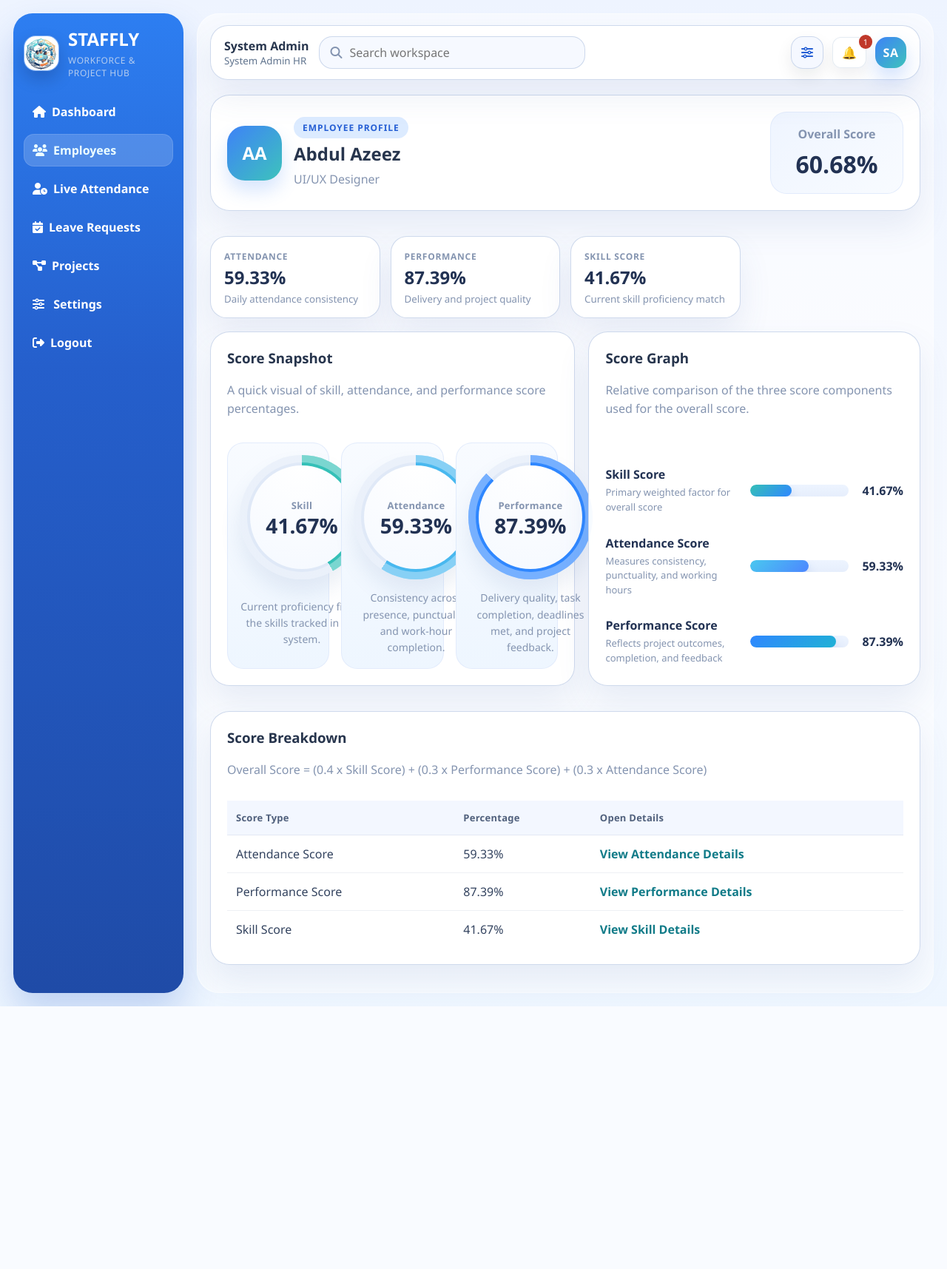
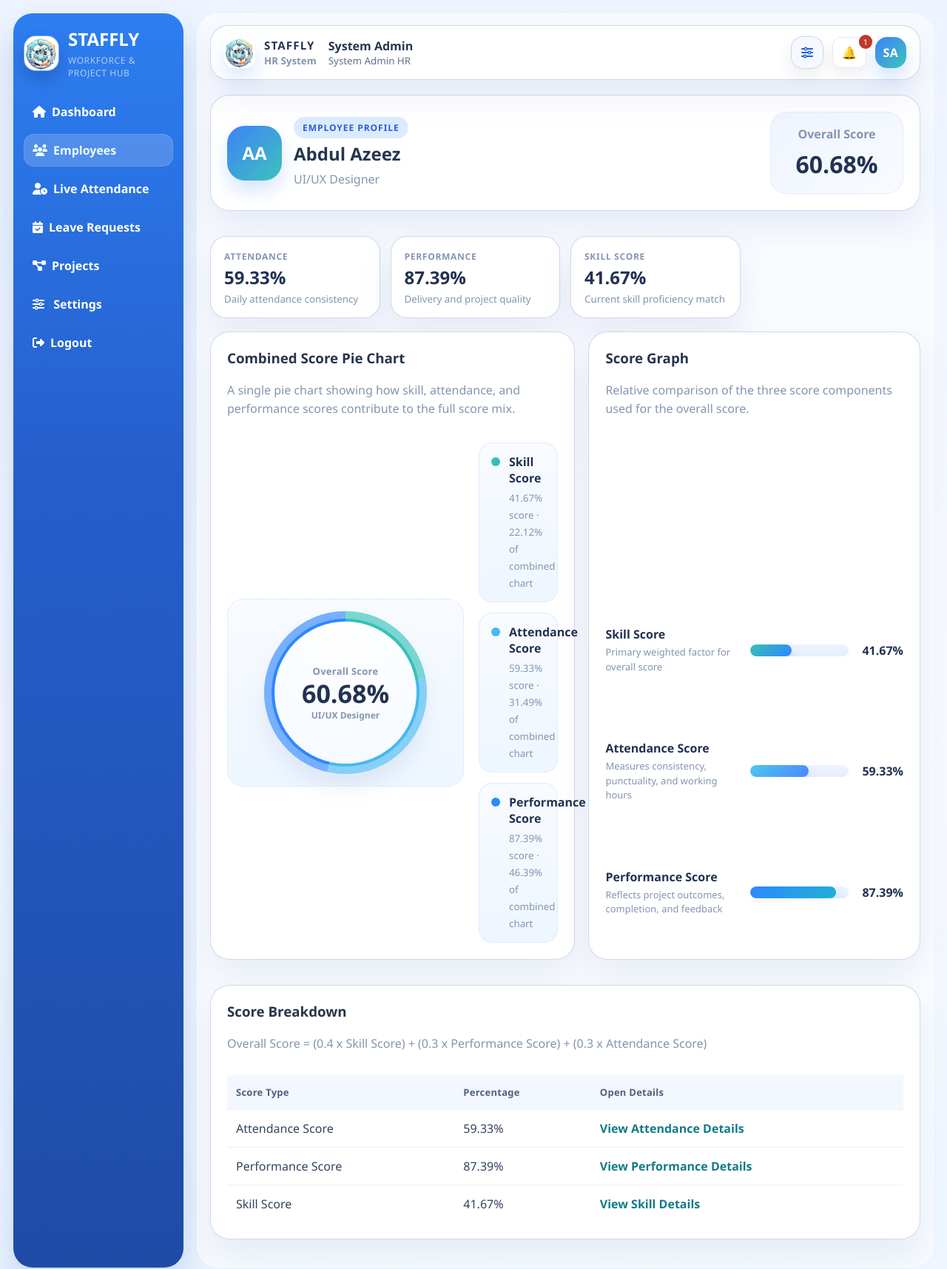
Before and after one commit to sriharshini-std/HR-AI-System, a Flask app: page /employees/2/overall-scores in a window 1280 px wide. Shown: the top 1715 px of the page at 74% size. Before the commit the page ends 1360 px from the top, so only its background shows below. Run offline with Flask 3, Linux system fonts and the light colour scheme; a user stored in the database is signed in; data comes from the database, SQL or seed files in the repository; both versions use the stored data as it was after the commit.

Commit message:
Changes in cards in dashoard

```diff
--- a/HR_Project/routes/auth_routes.py
+++ b/HR_Project/routes/auth_routes.py
@@ -6,11 +6,6 @@ from flask import Blueprint, flash, redirect, render_template, request, session,
 
 from constants import ALERT_PREFERENCE_FIELDS, DEADLINE_ALERT_OPTIONS
 from models import AttendanceRecord, DailyProjectReport, Notification, Project, ProjectAssignment, User, db
-from notification_utils import (
-    get_sendgrid_settings_display,
-    save_sendgrid_settings,
-    sendgrid_configured,
-)
 from recommendation_engine import (
     calculate_attendance_score,
     calculate_overall_employee_score,
@@ -428,18 +423,8 @@ def settings():
             flash("Alert preferences saved.", "success")
             return redirect(url_for("auth.settings"))
 
-        if user.role != "Admin":
-            flash("Only admins can update SendGrid settings.", "warning")
-            return redirect(url_for("auth.settings"))
-
-        save_sendgrid_settings(request.form)
-        flash("SendGrid settings saved.", "success")
-        return redirect(url_for("auth.settings"))
-
     return render_template(
         "settings.html",
-        sendgrid_settings=get_sendgrid_settings_display(),
-        sendgrid_configured=sendgrid_configured(),
         alert_preference_fields=ALERT_PREFERENCE_FIELDS,
         deadline_alert_options=DEADLINE_ALERT_OPTIONS,
         selected_deadline_alert_days=selected_deadline_alert_days,
--- a/HR_Project/static/css/style.css
+++ b/HR_Project/static/css/style.css
@@ -2321,6 +2321,9 @@ body {
 }
 
 .topbar {
+    display: flex;
+    align-items: center;
+    gap: 16px;
     padding: 14px 18px;
     border-radius: 24px;
     background: rgba(255, 255, 255, 0.92);
@@ -2328,35 +2331,46 @@ body {
     box-shadow: var(--staffly-shadow);
 }
 
+.topbar-brand {
+    display: flex;
+    align-items: center;
+    gap: 12px;
+    min-width: 160px;
+}
+
+.topbar-brand-logo {
+    width: 42px;
+    height: 42px;
+    border-radius: 14px;
+    object-fit: cover;
+    box-shadow: 0 14px 24px rgba(62, 130, 247, 0.18);
+}
+
+.topbar-brand-copy {
+    display: grid;
+    gap: 2px;
+}
+
+.topbar-brand-copy strong {
+    color: #223253;
+    font-size: 15px;
+    letter-spacing: 0.08em;
+}
+
+.topbar-brand-copy small {
+    color: var(--staffly-muted);
+    font-weight: 600;
+}
+
 .topbar-user {
     min-width: 180px;
-}
-
-.topbar-search {
-    flex: 1;
-    min-width: 220px;
-    max-width: 360px;
+    margin-right: auto;
+}
+
+.topbar-actions {
     display: flex;
     align-items: center;
-    gap: 10px;
-    padding: 10px 14px;
-    border-radius: 18px;
-    border: 1px solid var(--staffly-stroke);
-    background: rgba(246, 249, 255, 0.92);
-    color: var(--staffly-muted);
-}
-
-.topbar-search input {
-    border: 0;
-    padding: 0;
-    background: transparent;
-    box-shadow: none;
-    min-height: auto;
-}
-
-.topbar-search input:focus {
-    border: 0;
-    box-shadow: none;
+    gap: 12px;
 }
 
 .topbar-icon-btn,
@@ -2796,6 +2810,13 @@ body {
     gap: 16px;
 }
 
+.score-pie-layout {
+    display: grid;
+    grid-template-columns: minmax(240px, 320px) minmax(0, 1fr);
+    gap: 20px;
+    align-items: center;
+}
+
 .score-donut-card {
     display: grid;
     gap: 14px;
@@ -2807,6 +2828,10 @@ body {
     border: 1px solid rgba(226, 235, 252, 0.94);
 }
 
+.score-donut-card-wide {
+    width: 100%;
+}
+
 .score-donut-card p {
     margin: 0;
     color: var(--staffly-muted);
@@ -2870,6 +2895,67 @@ body {
     line-height: 1;
 }
 
+.score-donut-center small {
+    color: var(--staffly-muted);
+    font-size: 12px;
+    font-weight: 700;
+}
+
+.score-donut-combined {
+    width: 220px;
+    height: 220px;
+}
+
+.score-donut-center-large strong {
+    font-size: 34px;
+}
+
+.score-pie-legend {
+    display: grid;
+    gap: 14px;
+}
+
+.score-pie-legend-item {
+    display: grid;
+    grid-template-columns: auto minmax(0, 1fr);
+    gap: 12px;
+    align-items: start;
+    padding: 14px 16px;
+    border-radius: 18px;
+    background: linear-gradient(180deg, #f8fbff 0%, #eef6ff 100%);
+    border: 1px solid rgba(226, 235, 252, 0.94);
+}
+
+.score-pie-legend-item strong {
+    display: block;
+    margin-bottom: 4px;
+    color: #223253;
+}
+
+.score-pie-legend-item small {
+    color: var(--staffly-muted);
+    line-height: 1.5;
+}
+
+.score-pie-dot {
+    width: 12px;
+    height: 12px;
+    border-radius: 50%;
+    margin-top: 5px;
+}
+
+.score-pie-dot-skill {
+    background: #35c0b7;
+}
+
+.score-pie-dot-attendance {
+    background: #48b8ef;
+}
+
+.score-pie-dot-performance {
+    background: #2f87ff;
+}
+
 .score-bar-chart {
     display: grid;
     gap: 18px;
@@ -3120,8 +3234,13 @@ html[data-theme="dark"] .alert-stack-item small,
 html[data-theme="dark"] .profile-hero-main p,
 html[data-theme="dark"] .card-head-inline p,
 html[data-theme="dark"] .topbar small,
-html[data-theme="dark"] .profile-hero-score span {
+html[data-theme="dark"] .profile-hero-score span,
+html[data-theme="dark"] .topbar-brand-copy small {
     color: #95a7c8;
+}
+
+html[data-theme="dark"] .topbar-brand-copy strong {
+    color: #edf4ff;
 }
 
 html[data-theme="dark"] .chart-bar-track,
--- a/HR_Project/templates/base.html
+++ b/HR_Project/templates/base.html
@@ -4,6 +4,7 @@
     <meta charset="utf-8">
     <meta name="viewport" content="width=device-width, initial-scale=1">
     <title>{% block title %}STAFFLY{% endblock %}</title>
+    <link rel="icon" type="image/jpeg" href="{{ url_for('static', filename='img/staffly-logo.jpeg') }}">
     <script>
         (function () {
             const savedTheme = localStorage.getItem("staffly-theme") || "light";
@@ -46,6 +47,13 @@
         <main class="main-content">
             <header class="topbar">
                 <button id="mobileMenuToggle" class="mobile-menu-toggle" type="button" aria-expanded="false" aria-controls="mobileMenuPanel" aria-label="Open menu"><i class="fa-solid fa-bars" style="color: rgb(0, 0, 0);"></i></button>
+                <div class="topbar-brand">
+                    <img src="{{ url_for('static', filename='img/staffly-logo.jpeg') }}" alt="STAFFLY logo" class="topbar-brand-logo">
+                    <div class="topbar-brand-copy">
+                        <strong>STAFFLY</strong>
+                        <small>HR System</small>
+                    </div>
+                </div>
                 <div class="topbar-user">
                     <strong>{{ current_user.name }}</strong>
                     {% if current_user.role == 'Admin' %}
@@ -53,10 +61,6 @@
                     {% else %}
                     <small>{{ current_user.position }} | {{ current_user.role }}</small>
                     {% endif %}
-                </div>
-                <div class="topbar-search">
-                    <i class="fa-solid fa-magnifying-glass"></i>
-                    <input type="text" placeholder="Search workspace" aria-label="Search workspace">
                 </div>
                 <div class="topbar-actions">
                     <a class="topbar-icon-btn" href="{{ url_for('auth.settings') }}" title="Open settings" aria-label="Open settings">
--- a/HR_Project/templates/employees/overall_scores.html
+++ b/HR_Project/templates/employees/overall_scores.html
@@ -2,6 +2,13 @@
 {% block title %}Overall Scores{% endblock %}
 
 {% block content %}
+{% set total_score_value = skill_score + attendance_score + performance_score %}
+{% if total_score_value == 0 %}
+    {% set total_score_value = 1 %}
+{% endif %}
+{% set skill_slice = ((skill_score / total_score_value) * 100) | round(2) %}
+{% set attendance_slice = ((attendance_score / total_score_value) * 100) | round(2) %}
+{% set performance_slice = (100 - skill_slice - attendance_slice) | round(2) %}
 <div class="profile-page">
     <section class="card profile-hero-card">
         <div class="profile-hero-main">
@@ -42,37 +49,45 @@
         <div class="card score-donut-panel">
             <div class="card-head-inline">
                 <div>
-                    <h3>Score Snapshot</h3>
-                    <p>A quick visual of skill, attendance, and performance score percentages.</p>
+                    <h3>Combined Score Pie Chart</h3>
+                    <p>A single pie chart showing how skill, attendance, and performance scores contribute to the full score mix.</p>
                 </div>
             </div>
-            <div class="score-donut-grid">
-                <div class="score-donut-card">
-                    <div class="score-donut score-donut-skill" style="--score: {{ skill_score }};">
-                        <div class="score-donut-center">
-                            <span>Skill</span>
-                            <strong>{{ skill_score }}%</strong>
+            <div class="score-pie-layout">
+                <div class="score-donut-card score-donut-card-wide">
+                    <div
+                        class="score-donut score-donut-combined"
+                        style="background: conic-gradient(#35c0b7 0 {{ skill_slice }}%, #48b8ef {{ skill_slice }}% {{ skill_slice + attendance_slice }}%, #2f87ff {{ skill_slice + attendance_slice }}% 100%);"
+                    >
+                        <div class="score-donut-center score-donut-center-large">
+                            <span>Overall Score</span>
+                            <strong>{{ overall_score }}%</strong>
+                            <small>{{ employee.position }}</small>
                         </div>
                     </div>
-                    <p>Current proficiency fit for the skills tracked in the system.</p>
                 </div>
-                <div class="score-donut-card">
-                    <div class="score-donut score-donut-attendance" style="--score: {{ attendance_score }};">
-                        <div class="score-donut-center">
-                            <span>Attendance</span>
-                            <strong>{{ attendance_score }}%</strong>
+                <div class="score-pie-legend">
+                    <div class="score-pie-legend-item">
+                        <span class="score-pie-dot score-pie-dot-skill"></span>
+                        <div>
+                            <strong>Skill Score</strong>
+                            <small>{{ skill_score }}% score · {{ skill_slice }}% of combined chart</small>
                         </div>
                     </div>
-                    <p>Consistency across presence, punctuality, and work-hour completion.</p>
-                </div>
-                <div class="score-donut-card">
-                    <div class="score-donut score-donut-performance" style="--score: {{ performance_score }};">
-                        <div class="score-donut-center">
-                            <span>Performance</span>
-                            <strong>{{ performance_score }}%</strong>
+                    <div class="score-pie-legend-item">
+                        <span class="score-pie-dot score-pie-dot-attendance"></span>
+                        <div>
+                            <strong>Attendance Score</strong>
+                            <small>{{ attendance_score }}% score · {{ attendance_slice }}% of combined chart</small>
                         </div>
                     </div>
-                    <p>Delivery quality, task completion, deadlines met, and project feedback.</p>
+                    <div class="score-pie-legend-item">
+                        <span class="score-pie-dot score-pie-dot-performance"></span>
+                        <div>
+                            <strong>Performance Score</strong>
+                            <small>{{ performance_score }}% score · {{ performance_slice }}% of combined chart</small>
+                        </div>
+                    </div>
                 </div>
             </div>
         </div>
--- a/HR_Project/templates/projects/detail.html
+++ b/HR_Project/templates/projects/detail.html
@@ -195,7 +195,6 @@
 
         <div class="metric-row">
             <div class="metric-card"><strong>Coverage</strong><div>{{ suggestion.coverage_percentage }}%</div></div>
-            <div class="metric-card"><strong>Avg Performance</strong><div>{{ suggestion.avg_performance_score }}</div></div>
             <div class="metric-card"><strong>Avg Skill Score</strong><div>{{ suggestion.avg_skill_score }}</div></div>
             <div class="metric-card"><strong>Missing Skills</strong><div>{% if suggestion.team_missing_skills %}{{ suggestion.team_missing_skills | join(', ') }}{% else %}None{% endif %}</div></div>
         </div>
```
Also changed, not shown: other parts of HR_Project/static/css/style.css (+54 -6 lines), HR_Project/notification_utils.py (+1 -110 lines), HR_Project/templates/dashboard.html (+4 -14 lines), HR_Project/templates/settings.html (+1 -32 lines), HR_Project/instance/hr_project.db.
